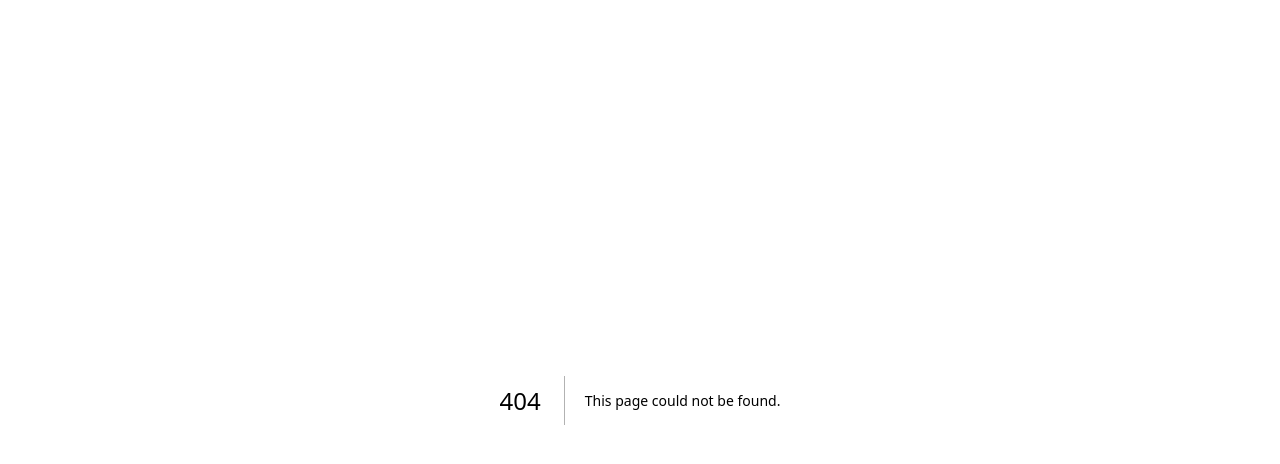
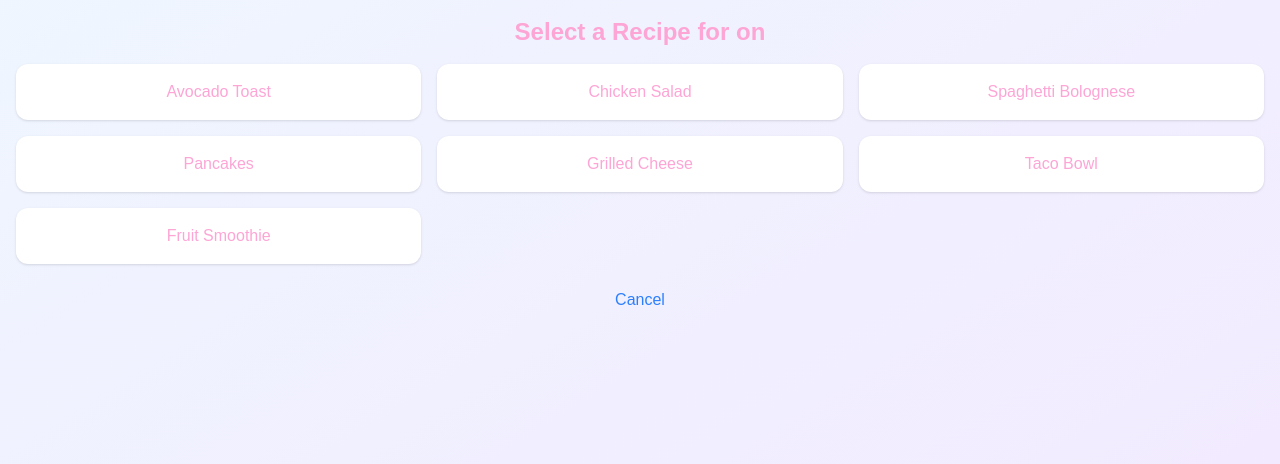
Before and after one commit to DanielFreeman068/saucy_chef, a Next.js app: page /select-recipe in a window 1280 px wide. Before the commit this address had no page. Shown: the top 464 px of the page. Built offline with nearby package versions, Linux system fonts and the light colour scheme.

Commit message:
idea laid out for meal plan

```diff
--- /dev/null
+++ b/src/app/meal-planner/page.jsx
@@ -0,0 +1,85 @@
+'use client';
+
+import Link from 'next/link';
+import { useEffect, useState } from 'react';
+
+export default function Home() {
+    const days = ['Monday', 'Tuesday', 'Wednesday', 'Thursday', 'Friday', 'Saturday', 'Sunday'];
+    const meals = ['Breakfast', 'Lunch', 'Dinner'];
+
+    const [selectedRecipes, setSelectedRecipes] = useState({});
+
+    useEffect(() => {
+        const saved = localStorage.getItem('mealPlan');
+        if (saved) {
+        setSelectedRecipes(JSON.parse(saved));
+        }
+    }, []);
+
+    const deleteMeal = (day, meal) => {
+        const key = `${day}-${meal}`;
+        const updated = { ...selectedRecipes };
+        delete updated[key];
+        setSelectedRecipes(updated);
+        localStorage.setItem('mealPlan', JSON.stringify(updated));
+    };
+
+    const clearAllMeals = () => {
+        setSelectedRecipes({});
+        localStorage.removeItem('mealPlan');
+    };
+
+    return (
+        <div className="min-h-screen bg-gradient-to-br from-blue-50 to-purple-100 p-6">
+        <h1 className="text-4xl font-bold mb-8 text-center text-pink-300">Weekly Meal Planner</h1>
+
+        <div className="flex justify-center mb-8">
+            <button
+            onClick={clearAllMeals}
+            className="bg-red-500 text-white px-6 py-2 rounded-full shadow hover:bg-red-600 transition"
+            >
+            Clear All
+            </button>
+        </div>
+
+        <div className="grid grid-cols-1 md:grid-cols-2 lg:grid-cols-4 xl:grid-cols-7 gap-6">
+            {days.map((day) => (
+            <div key={day} className="bg-white rounded-2xl shadow-lg p-5 flex flex-col">
+                <h2 className="text-2xl font-semibold text-center text-pink-300 mb-4">{day}</h2>
+                <div className="flex flex-col gap-4">
+                {meals.map((meal) => {
+                    const key = `${day}-${meal}`;
+                    const recipe = selectedRecipes[key];
+
+                    return (
+                    <div key={meal} className="bg-gray-100 rounded-xl p-4">
+                        <div className="flex justify-between items-center">
+                        <span className="font-medium text-pink-300">{meal}</span>
+                        <div className="flex items-center gap-2">
+                            {recipe && (
+                            <button
+                                onClick={() => deleteMeal(day, meal)}
+                                className="text-red-500 hover:text-red-700 text-sm"
+                            >
+                                Delete
+                            </button>
+                            )}
+                            <Link
+                            href={`/select-recipe?day=${day}&meal=${meal}`}
+                            className="text-blue-600 hover:underline text-sm"
+                            >
+                            {recipe ? 'Change' : '+ Add'}
+                            </Link>
+                        </div>
+                        </div>
+                        {recipe && <p className="mt-2 text-sm text-gray-700 italic">{recipe}</p>}
+                    </div>
+                    );
+                })}
+                </div>
+            </div>
+            ))}
+        </div>
+        </div>
+    );
+}
--- /dev/null
+++ b/src/app/select-recipe/page.jsx
@@ -0,0 +1,57 @@
+'use client'
+
+import { useSearchParams, useRouter } from 'next/navigation';
+import Link from 'next/link';
+import { useCallback } from 'react';
+
+const recipes = [
+    'Avocado Toast',
+    'Chicken Salad',
+    'Spaghetti Bolognese',
+    'Pancakes',
+    'Grilled Cheese',
+    'Taco Bowl',
+    'Fruit Smoothie'
+    ];
+
+    export default function SelectRecipe() {
+    const searchParams = useSearchParams();
+    const router = useRouter();
+
+    const day = searchParams.get('day');
+    const meal = searchParams.get('meal');
+
+    const handleRecipeSelect = useCallback((recipe) => {
+        const key = `${day}-${meal}`;
+        const existing = localStorage.getItem('mealPlan');
+        const parsed = existing ? JSON.parse(existing) : {};
+        parsed[key] = recipe;
+        localStorage.setItem('mealPlan', JSON.stringify(parsed));
+        router.push('/meal-planner');
+        router.refresh();
+    }, [day, meal, router]);
+
+    return (
+        <div className="min-h-screen bg-gradient-to-br from-blue-50 to-purple-100 p-4">
+        <h1 className="text-2xl font-bold mb-4 text-center text-pink-300">
+            Select a Recipe for {meal} on {day}
+        </h1>
+        <div className="grid grid-cols-1 sm:grid-cols-2 md:grid-cols-3 gap-4">
+            {recipes.map((recipe) => (
+            <button
+                key={recipe}
+                onClick={() => handleRecipeSelect(recipe)}
+                className="bg-white p-4 rounded-xl shadow hover:bg-blue-100 transition text-pink-300"
+            >
+                {recipe}
+            </button>
+            ))}
+        </div>
+        <div className="mt-6 text-center">
+            <Link href="/meal-planner" className="text-blue-500 hover:underline">
+            Cancel
+            </Link>
+        </div>
+        </div>
+    );
+}
```
